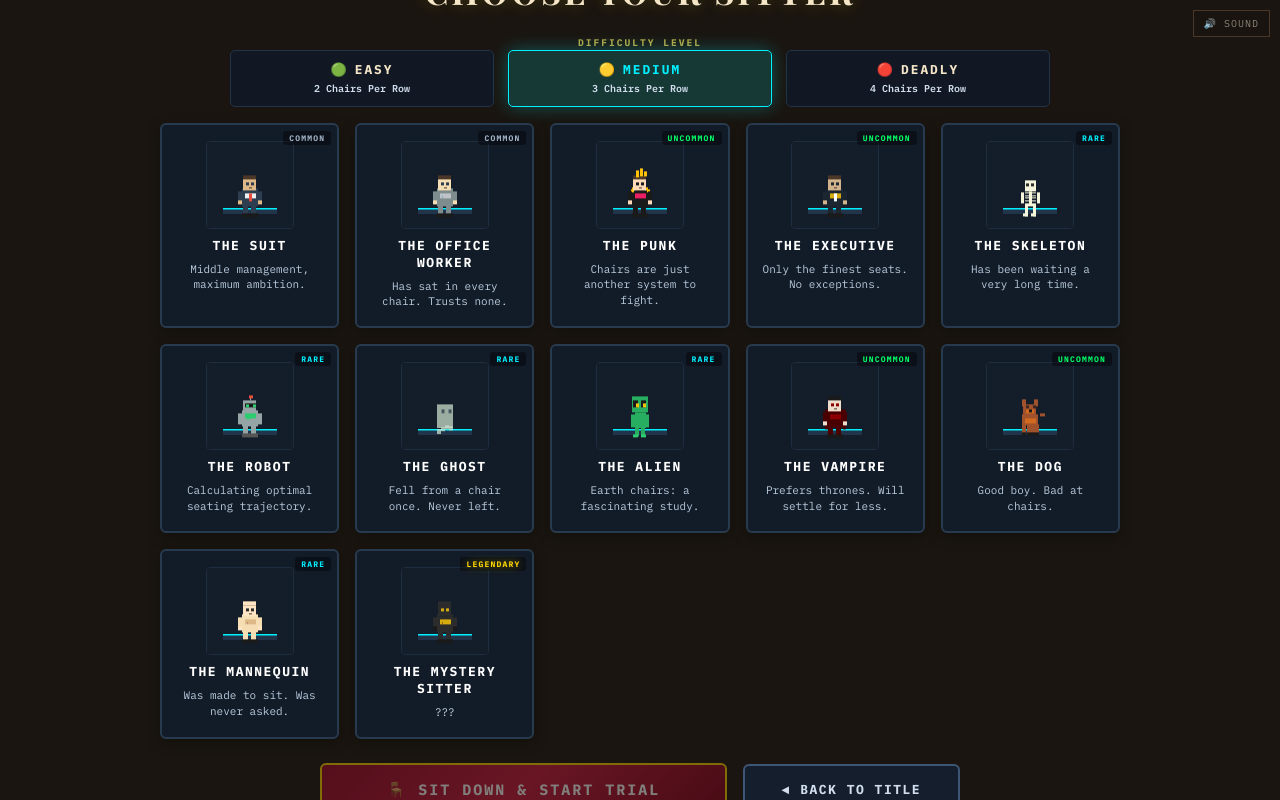
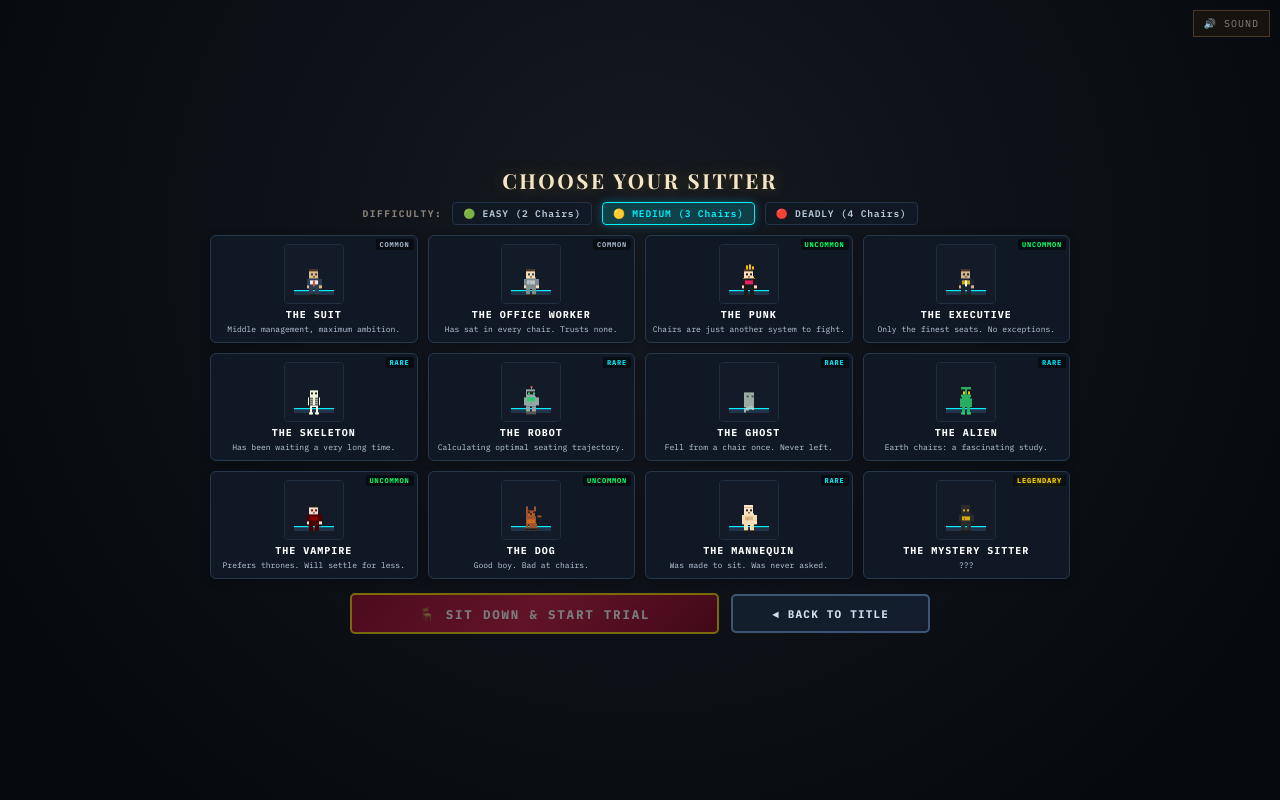
Before and after one commit to sercan48/The-Last-Seat, a React (Vite) app: page / in a window 1280 px wide. Both pictures are taken after a click on the button "Play the game". Built offline with nearby package versions, Linux system fonts and the light colour scheme.

Commit message:
fix(ui): optimize character select layout to fit 100% in viewport without scroll

```diff
--- a/src/styles/global.css
+++ b/src/styles/global.css
@@ -446,132 +446,210 @@ canvas {
 
 /* ---- Character Select ---- */
 .char-select {
-  background: var(--bg);
+  background: radial-gradient(circle at 50% 30%, rgba(18, 28, 44, 0.6) 0%, rgba(6, 9, 14, 0.98) 85%);
+  height: 100vh;
+  max-height: 100vh;
   overflow-y: auto;
-  padding: 20px;
+  overflow-x: hidden;
+  padding: clamp(8px, 1.5vh, 18px) 16px;
+  display: flex;
+  flex-direction: column;
+  align-items: center;
+  justify-content: flex-start; /* Never clip the header */
+  box-sizing: border-box;
 }
 
 .char-select-content {
-  max-width: 960px;
+  max-width: 860px;
   width: 100%;
   text-align: center;
+  margin: auto 0; /* Auto vertical margin: centers when fitting, scrolls smoothly from top when overflowing */
+  display: flex;
+  flex-direction: column;
+  align-items: center;
+  gap: clamp(4px, 1vh, 10px);
 }
 
 .char-select h2 {
   font-family: var(--font-display);
-  font-size: clamp(22px, 4vw, 34px);
-  letter-spacing: 3px;
-  margin-bottom: 16px;
+  font-size: clamp(18px, 2.6vh, 26px);
+  letter-spacing: 2.5px;
+  margin: 0;
   color: var(--cream);
   text-shadow: 0 0 16px rgba(255, 215, 0, 0.25);
 }
 
+/* Compact Difficulty Selector Row */
+.char-diff-row {
+  display: flex;
+  align-items: center;
+  justify-content: center;
+  gap: clamp(6px, 1vw, 10px);
+  flex-wrap: wrap;
+  margin-bottom: 2px;
+}
+
+.char-diff-label {
+  font-family: var(--font-mono);
+  font-size: clamp(9px, 1.2vh, 10.5px);
+  font-weight: 700;
+  letter-spacing: 1.5px;
+  color: var(--warm-gray);
+  text-transform: uppercase;
+}
+
+.char-diff-pill {
+  font-family: var(--font-mono);
+  font-size: clamp(9px, 1.2vh, 10.5px);
+  font-weight: 600;
+  letter-spacing: 0.8px;
+  padding: 4px 10px;
+  border-radius: 4px;
+  background: rgba(16, 25, 38, 0.85);
+  border: 1.5px solid #223249;
+  color: #BACCDD;
+  cursor: pointer;
+  transition: all 0.15s ease;
+}
+
+.char-diff-pill:hover {
+  border-color: #00F0FF;
+  color: #FFF;
+}
+
+.char-diff-pill.active.diff-easy {
+  border-color: #00FF66;
+  background: rgba(0, 255, 102, 0.18);
+  color: #00FF66;
+  box-shadow: 0 0 10px rgba(0, 255, 102, 0.3);
+}
+
+.char-diff-pill.active.diff-medium {
+  border-color: #00F0FF;
+  background: rgba(0, 240, 255, 0.18);
+  color: #00F0FF;
+  box-shadow: 0 0 10px rgba(0, 240, 255, 0.3);
+}
+
+.char-diff-pill.active.diff-deadly {
+  border-color: #FF2A42;
+  background: rgba(255, 42, 66, 0.22);
+  color: #FF2A42;
+  box-shadow: 0 0 10px rgba(255, 42, 66, 0.4);
+}
+
 .char-grid {
   display: grid;
-  grid-template-columns: repeat(auto-fill, minmax(170px, 1fr));
-  gap: 16px;
-  margin-bottom: 24px;
+  grid-template-columns: repeat(4, 1fr);
+  gap: clamp(6px, 1vw, 10px);
+  width: 100%;
+  max-width: 860px;
 }
 
 .char-card {
-  border: 2px solid #283A4E;
-  background: rgba(18, 28, 42, 0.95);
+  border: 1.5px solid #26384C;
+  background: rgba(16, 25, 38, 0.95);
   border-radius: 6px;
-  padding: 16px 12px;
+  padding: clamp(6px, 1vh, 9px) 6px;
   cursor: pointer;
-  transition: all 0.2s cubic-bezier(0.16, 1, 0.3, 1);
+  transition: all 0.15s cubic-bezier(0.16, 1, 0.3, 1);
   display: flex;
   flex-direction: column;
   align-items: center;
-  gap: 8px;
+  gap: 3px;
   position: relative;
-  box-shadow: 0 4px 14px rgba(0, 0, 0, 0.3);
+  box-shadow: 0 2px 8px rgba(0, 0, 0, 0.3);
 }
 
 .char-card:hover {
   border-color: #00F0FF;
-  background: rgba(24, 38, 56, 0.98);
-  transform: translateY(-3px);
-  box-shadow: 0 8px 24px rgba(0, 240, 255, 0.2);
+  background: rgba(22, 34, 52, 0.98);
+  transform: translateY(-2px);
+  box-shadow: 0 4px 14px rgba(0, 240, 255, 0.25);
 }
 
 .char-card.selected {
   border-color: #FFD700;
   background: rgba(255, 215, 0, 0.12);
-  box-shadow: 0 0 24px rgba(255, 215, 0, 0.35);
-  transform: translateY(-3px);
+  box-shadow: 0 0 16px rgba(255, 215, 0, 0.35);
+  transform: translateY(-2px);
 }
 
 .char-card:focus-visible {
   outline: 2px solid #FFD700;
-  outline-offset: 3px;
+  outline-offset: 2px;
 }
 
 .char-card canvas {
-  width: 88px;
-  height: 88px;
+  width: 60px;
+  height: 60px;
   border-radius: 4px;
   background: #0E1622;
   border: 1px solid #1E2D40;
 }
 
 .char-card .char-name {
-  font-size: 13px;
+  font-size: clamp(10px, 1.2vh, 11px);
   font-weight: 800;
-  letter-spacing: 1.5px;
+  letter-spacing: 1px;
   color: #FFFFFF;
   text-transform: uppercase;
+  margin-top: 1px;
 }
 
 .char-card .char-desc {
-  font-size: 11px;
+  font-size: clamp(8px, 1vh, 9px);
   color: #BACCDD;
-  line-height: 1.45;
+  line-height: 1.25;
   text-align: center;
+  display: -webkit-box;
+  -webkit-line-clamp: 2;
+  -webkit-box-orient: vertical;
+  overflow: hidden;
 }
 
 .char-card .char-rarity {
   position: absolute;
-  top: 6px;
-  right: 6px;
-  font-size: 8px;
+  top: 3px;
+  right: 3px;
+  font-size: 7px;
   font-weight: 700;
-  letter-spacing: 1.2px;
+  letter-spacing: 0.8px;
   text-transform: uppercase;
-  padding: 2px 6px;
-  border-radius: 3px;
-  background: rgba(0, 0, 0, 0.4);
+  padding: 1px 4px;
+  border-radius: 2px;
+  background: rgba(0, 0, 0, 0.5);
 }
 
 .char-rarity.common { color: #A0B2C6; }
 .char-rarity.uncommon { color: #00FF66; }
 .char-rarity.rare { color: #00F0FF; }
-.char-rarity.legendary { color: #FFD700; text-shadow: 0 0 8px rgba(255, 215, 0, 0.6); }
+.char-rarity.legendary { color: #FFD700; text-shadow: 0 0 6px rgba(255, 215, 0, 0.6); }
 
 /* ---- Character Select Action Buttons ---- */
 .char-select-actions {
   display: flex;
-  gap: 16px;
+  gap: 12px;
   justify-content: center;
   align-items: center;
   width: 100%;
-  max-width: 640px;
-  margin: 10px auto 16px;
+  max-width: 580px;
+  margin: 6px auto 0;
 }
 
 .btn-sit-down-large {
   flex: 2;
-  padding: 15px 28px;
+  padding: clamp(9px, 1.3vh, 13px) 20px;
   font-family: var(--font-mono);
-  font-size: 15px;
+  font-size: clamp(12.5px, 1.5vh, 14.5px);
   font-weight: 800;
-  letter-spacing: 2px;
+  letter-spacing: 1.8px;
   text-transform: uppercase;
   background: linear-gradient(135deg, #9C0829 0%, #C9173E 50%, #80001B 100%);
   border: 2px solid #FFD700;
   color: #FFFFFF;
-  border-radius: 6px;
-  box-shadow: 0 4px 20px rgba(201, 23, 62, 0.45), 0 0 12px rgba(255, 215, 0, 0.2);
+  border-radius: 5px;
+  box-shadow: 0 4px 16px rgba(201, 23, 62, 0.45), 0 0 10px rgba(255, 215, 0, 0.2);
   cursor: pointer;
   transition: all 0.2s cubic-bezier(0.16, 1, 0.3, 1);
   display: inline-flex;
@@ -581,8 +659,8 @@ canvas {
 }
 
 .btn-sit-down-large:hover:not(:disabled) {
-  transform: translateY(-2px) scale(1.02);
-  box-shadow: 0 8px 28px rgba(201, 23, 62, 0.6), 0 0 18px rgba(255, 215, 0, 0.4);
+  transform: translateY(-2px) scale(1.01);
+  box-shadow: 0 6px 20px rgba(201, 23, 62, 0.6), 0 0 14px rgba(255, 215, 0, 0.4);
   background: linear-gradient(135deg, #B50D33 0%, #E31B47 50%, #940021 100%);
 }
 
@@ -594,16 +672,16 @@ canvas {
 
 .btn-char-back {
   flex: 1;
-  padding: 15px 20px;
+  padding: clamp(9px, 1.3vh, 13px) 16px;
   font-family: var(--font-mono);
-  font-size: 13px;
+  font-size: clamp(11px, 1.3vh, 12.5px);
   font-weight: 700;
-  letter-spacing: 1.5px;
+  letter-spacing: 1.2px;
   text-transform: uppercase;
   background: rgba(20, 32, 48, 0.9);
   border: 2px solid #3E5676;
   color: #D2DEED;
-  border-radius: 6px;
+  border-radius: 5px;
   cursor: pointer;
   transition: all 0.2s cubic-bezier(0.16, 1, 0.3, 1);
   display: inline-flex;
@@ -616,7 +694,7 @@ canvas {
   border-color: #00F0FF;
   color: #FFFFFF;
   transform: translateY(-2px);
-  box-shadow: 0 4px 16px rgba(0, 240, 255, 0.25);
+  box-shadow: 0 4px 12px rgba(0, 240, 255, 0.25);
 }
 
 /* ---- Game Canvas Container ---- */
@@ -1035,21 +1113,63 @@ canvas {
 
   .char-grid {
     grid-template-columns: repeat(2, 1fr);
-    gap: 10px;
+    gap: 8px;
   }
 
   .char-card {
-    padding: 12px 8px;
+    padding: 6px 4px;
+  }
+
+  .char-card canvas {
+    width: 48px;
+    height: 48px;
   }
 
   .char-card .char-desc {
-    font-size: 10px;
+    font-size: 8.5px;
     display: block;
   }
 
   .chair-gallery {
     grid-template-columns: repeat(4, 1fr);
     gap: 8px;
+  }
+}
+
+@media (max-height: 720px) {
+  .char-select {
+    padding: 6px 12px;
+  }
+  .char-select-content {
+    gap: 4px;
+  }
+  .char-select h2 {
+    font-size: 18px;
+  }
+  .char-diff-row {
+    margin-bottom: 0;
+  }
+  .char-card {
+    padding: 4px;
+    gap: 2px;
+  }
+  .char-card canvas {
+    width: 44px;
+    height: 44px;
+  }
+  .char-card .char-name {
+    font-size: 9.5px;
+  }
+  .char-card .char-desc {
+    display: none;
+  }
+  .char-select-actions {
+    margin: 4px auto 0;
+  }
+  .btn-sit-down-large,
+  .btn-char-back {
+    padding: 7px 14px;
+    font-size: 12px;
   }
 }
 
--- a/src/ui/CharacterSelect.tsx
+++ b/src/ui/CharacterSelect.tsx
@@ -1,5 +1,5 @@
 // ============================================================
-// CharacterSelect.tsx — Character selection with card presentation
+// CharacterSelect.tsx — Compact, perfectly-proportioned character selection
 // ============================================================
 
 import React, { useRef, useEffect, useState } from 'react';
@@ -25,7 +25,7 @@ const CharCard: React.FC<{
     const canvas = canvasRef.current;
     if (!canvas) return;
     const dpr = window.devicePixelRatio || 1;
-    const size = 88;
+    const size = 64;
     canvas.width = size * dpr;
     canvas.height = size * dpr;
     const ctx = canvas.getContext('2d')!;
@@ -35,16 +35,16 @@ const CharCard: React.FC<{
     let frame = 0;
     let time = 0;
     function draw() {
-      ctx.fillStyle = '#141D2A';
+      ctx.fillStyle = '#121B27';
       ctx.fillRect(0, 0, size, size);
 
       // Platform pedestal with cyan neon glow
       ctx.fillStyle = '#22344A';
-      ctx.fillRect(16, 68, 56, 6);
+      ctx.fillRect(10, 50, 44, 5);
       ctx.fillStyle = '#00F0FF';
-      ctx.fillRect(16, 68, 56, 1.5);
+      ctx.fillRect(10, 50, 44, 1.2);
 
-      drawCharacter(ctx, char.id, 44, 56, 42, 'idle', time);
+      drawCharacter(ctx, char.id, 32, 42, 30, 'idle', time);
 
       time += 0.03;
       frame = requestAnimationFrame(draw);
@@ -94,44 +94,30 @@ export const CharacterSelect: React.FC<CharacterSelectProps> = ({
       <div className="char-select-content">
         <h2>CHOOSE YOUR SITTER</h2>
 
-        {/* Difficulty Selection */}
-        <div className="difficulty-section" style={{ margin: '0 auto 16px' }}>
-          <span className="difficulty-label">DIFFICULTY LEVEL</span>
-          <div className="difficulty-buttons">
+        {/* Compact Difficulty Selector Row */}
+        <div className="char-diff-row">
+          <span className="char-diff-label">DIFFICULTY:</span>
           <button
             type="button"
-              className={`diff-btn diff-easy ${difficulty === 'easy' ? 'active' : ''}`}
+            className={`char-diff-pill diff-easy ${difficulty === 'easy' ? 'active' : ''}`}
             onClick={() => { Audio.playClick(); onSelectDifficulty('easy'); }}
           >
-              <div className="diff-top">
-                <span className="diff-icon">🟢</span>
-                <span className="diff-title">EASY</span>
-              </div>
-              <span className="diff-sub">2 Chairs Per Row</span>
+            🟢 EASY (2 Chairs)
           </button>
           <button
             type="button"
-              className={`diff-btn diff-medium ${difficulty === 'medium' ? 'active' : ''}`}
+            className={`char-diff-pill diff-medium ${difficulty === 'medium' ? 'active' : ''}`}
             onClick={() => { Audio.playClick(); onSelectDifficulty('medium'); }}
           >
-              <div className="diff-top">
-                <span className="diff-icon">🟡</span>
-                <span className="diff-title">MEDIUM</span>
-              </div>
-              <span className="diff-sub">3 Chairs Per Row</span>
+            🟡 MEDIUM (3 Chairs)
           </button>
           <button
             type="button"
-              className={`diff-btn diff-deadly ${difficulty === 'deadly' ? 'active' : ''}`}
+            className={`char-diff-pill diff-deadly ${difficulty === 'deadly' ? 'active' : ''}`}
             onClick={() => { Audio.playClick(); onSelectDifficulty('deadly'); }}
           >
-              <div className="diff-top">
-                <span className="diff-icon">🔴</span>
-                <span className="diff-title">DEADLY</span>
-              </div>
-              <span className="diff-sub">4 Chairs Per Row</span>
+            🔴 DEADLY (4 Chairs)
           </button>
-          </div>
         </div>
 
         <div className="char-grid">
```
Lines whose indentation alone changed are shown as unchanged.
